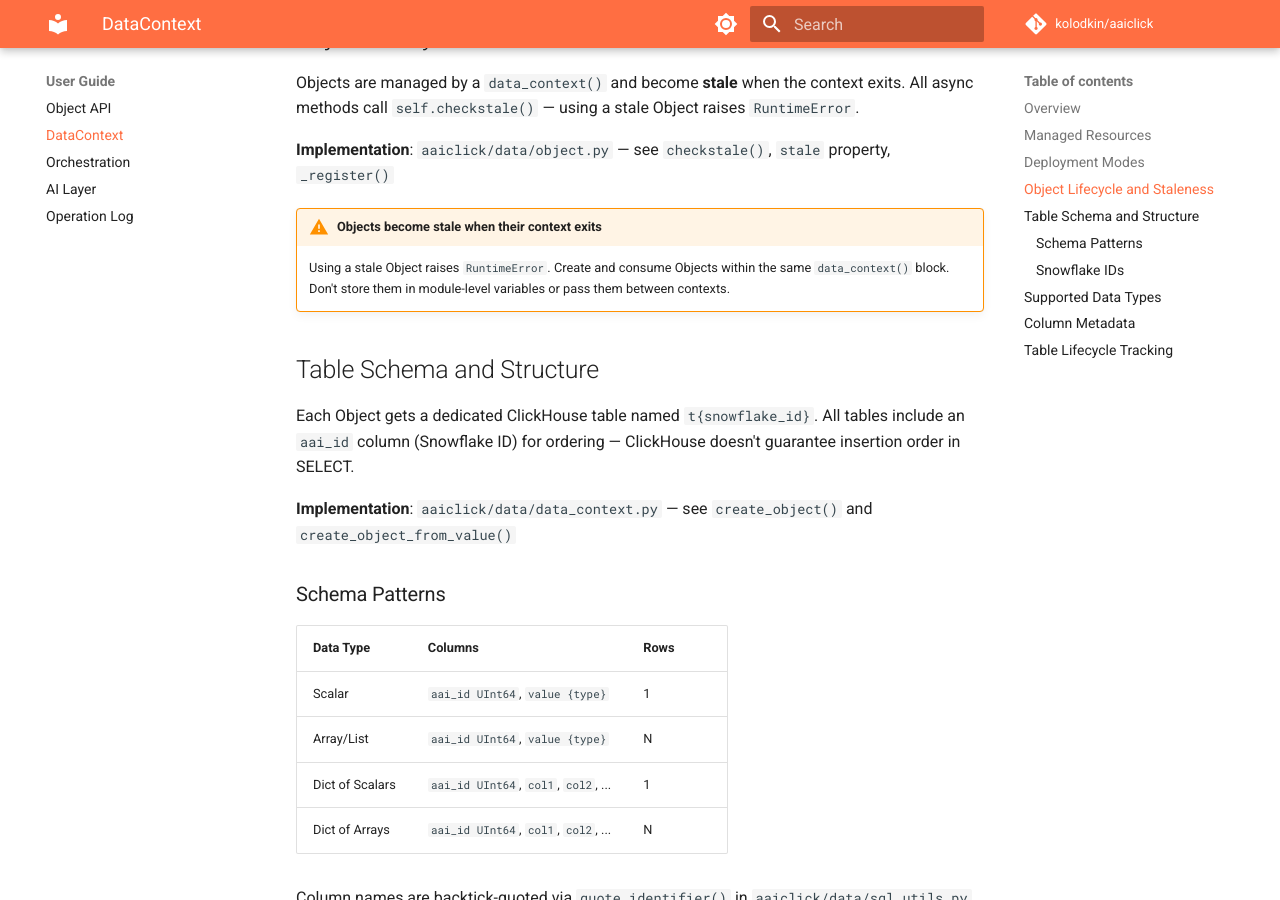
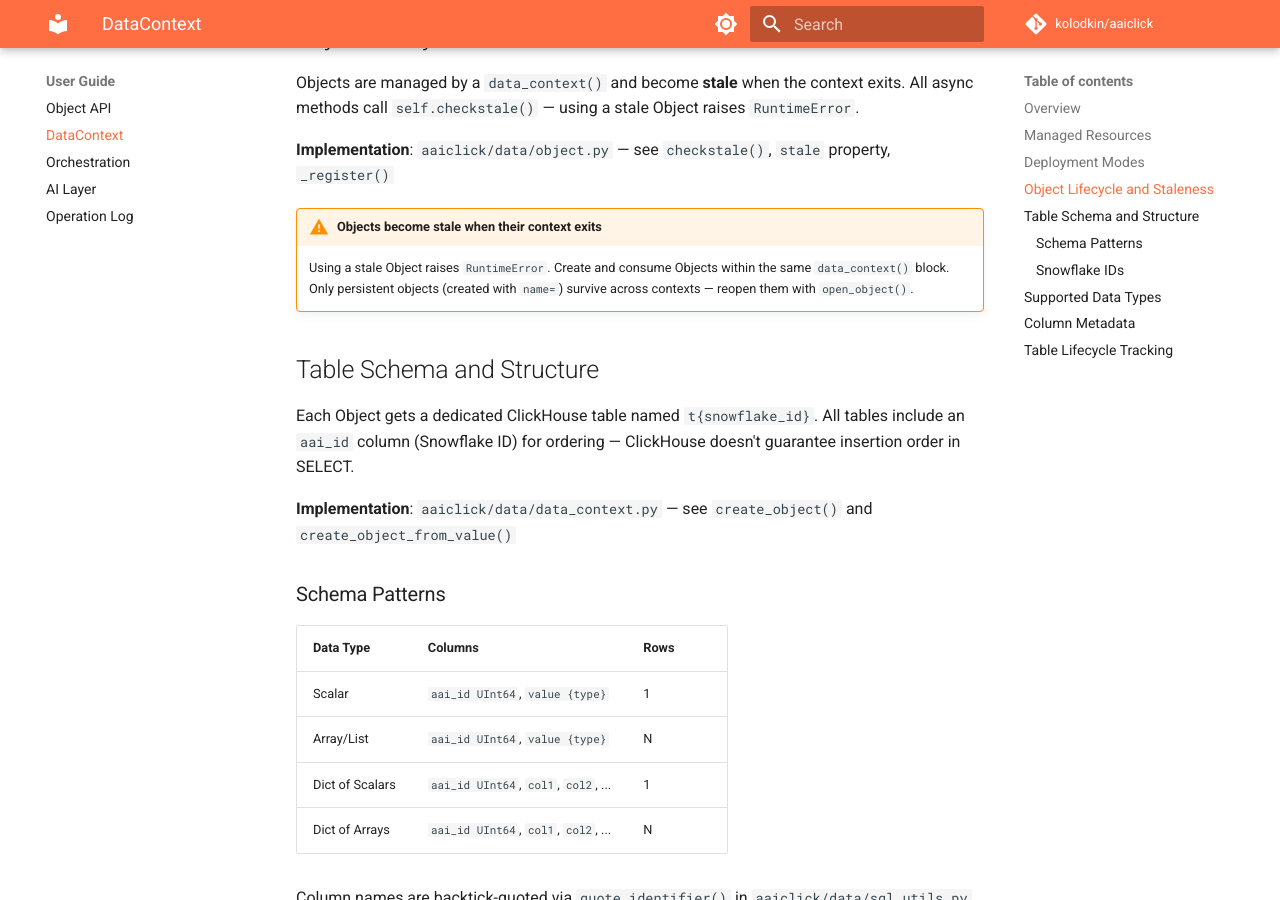
Before and after one commit to kolodkin/aaiclick, an MkDocs documentation site: the page built from docs/data_context.md, in a window 1280 px wide and 900 px high, scrolled down 1621 px. Built offline with MkDocs 1.6.1 and Material for MkDocs 9.7.7, drawn with Linux system fonts in a browser that asks for light colours; comment, search, counter and statistics services are not loaded.

Commit message:
cleanup: staleness warning — mention persistent objects as the escape hatch

```diff
--- a/docs/data_context.md
+++ b/docs/data_context.md
@@ -52,8 +52,9 @@ Objects are managed by a `data_context()` and become **stale** when the context
 
 !!! warning "Objects become stale when their context exits"
     Using a stale Object raises `RuntimeError`. Create and consume Objects
-    within the same `data_context()` block. Don't store them in module-level
-    variables or pass them between contexts.
+    within the same `data_context()` block. Only persistent objects
+    (created with `name=`) survive across contexts — reopen them
+    with `open_object()`.
 
 ## Table Schema and Structure
 
```
